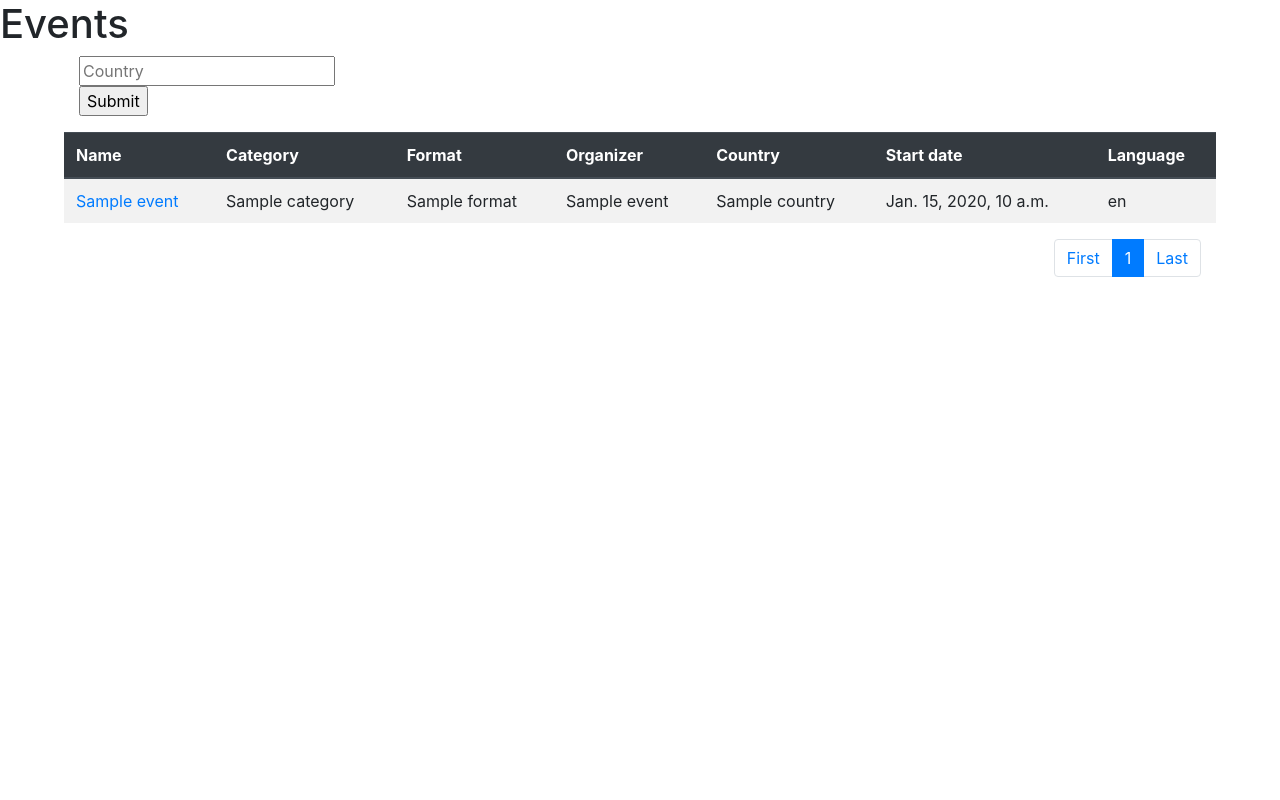
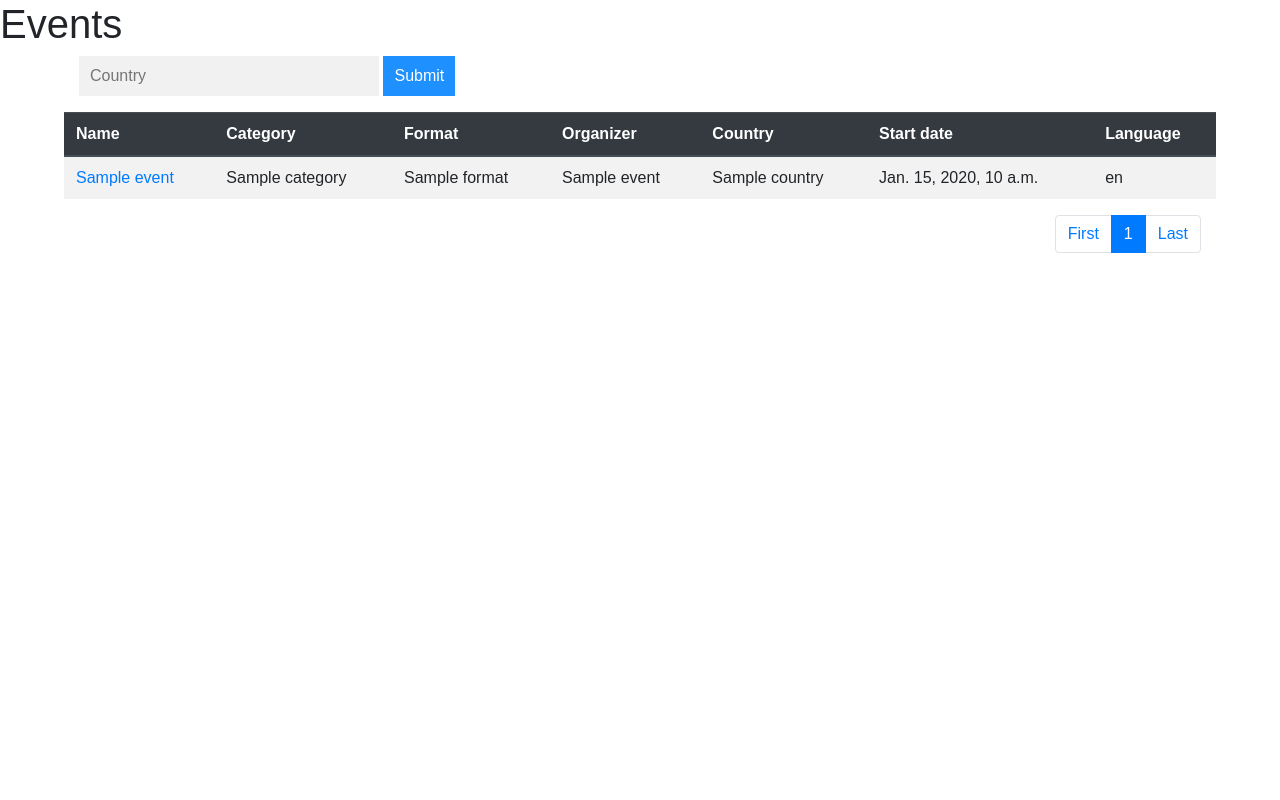
Before and after one commit to evbeda/search-events, a Django app: template templates/event_list.html in a window 1280 px wide. Run offline with Django 3.2, Linux system fonts and the light colour scheme; the template is opened without the code that fills it: most values are stand-ins (such as "Sample title", 1, 10 or a date in 2020); some libraries are stand-ins or nearby versions.

Commit message:
Add css to country filter (#31)
* Add css to country filter

* add new blank line

```diff
--- a/static/css/style.css
+++ b/static/css/style.css
@@ -1,3 +1,53 @@
 .width-90 {
     width: 90%;
 }
+
+* { box-sizing: border-box; }
+body {
+  font: 16px Arial;
+}
+.autocomplete {
+  /*the container must be positioned relative:*/
+  position: relative;
+  display: inline-block;
+}
+input {
+  border: 1px solid transparent;
+  background-color: #f1f1f1;
+  padding: 10px;
+  font-size: 16px;
+}
+input[type=text] {
+  background-color: #f1f1f1;
+  width: 100%;
+}
+input[type=submit] {
+  background-color: DodgerBlue;
+  color: #fff;
+}
+.autocomplete-items {
+  position: absolute;
+  border: 1px solid #d4d4d4;
+  border-bottom: none;
+  border-top: none;
+  z-index: 99;
+  /*position the autocomplete items to be the same width as the container:*/
+  top: 100%;
+  left: 0;
+  right: 0;
+}
+.autocomplete-items div {
+  padding: 10px;
+  cursor: pointer;
+  background-color: #fff;
+  border-bottom: 1px solid #d4d4d4;
+}
+.autocomplete-items div:hover {
+  /*when hovering an item:*/
+  background-color: #e9e9e9;
+}
+.autocomplete-active {
+  /*when navigating through the items using the arrow keys:*/
+  background-color: DodgerBlue !important;
+  color: #ffffff;
+}
```
